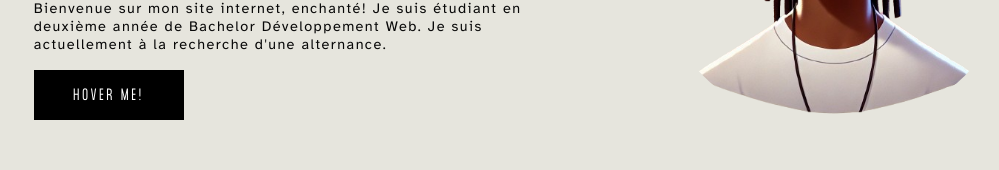
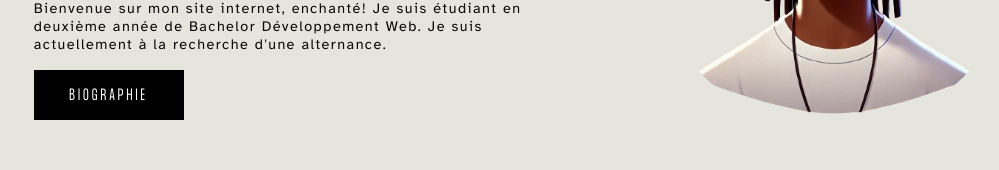
Before and after one commit to Jeevons/portfolio, a React (Vite) app: page /portfolio/projets in a window 1280 px wide. Shown: the part 455-625 px from the top of the page, without its empty margins (73-1072 px from the left). Built offline with nearby package versions, Linux system fonts and the light colour scheme.

Commit message:
orthographe

```diff
--- a/src/pages/projets/Presentation.jsx
+++ b/src/pages/projets/Presentation.jsx
@@ -24,7 +24,9 @@ const Presentation = () => {
 
           <div className="wrapper">
             <div className="link_wrapper">
-              <Link to="/biographie" className="readMoreBtn">Hover Me!</Link>
+              <Link to="/biographie" className="readMoreBtn">
+                Biographie
+              </Link>
               <div className="icon">
                 <svg
                   xmlns="http://www.w3.org/2000/svg"
```
